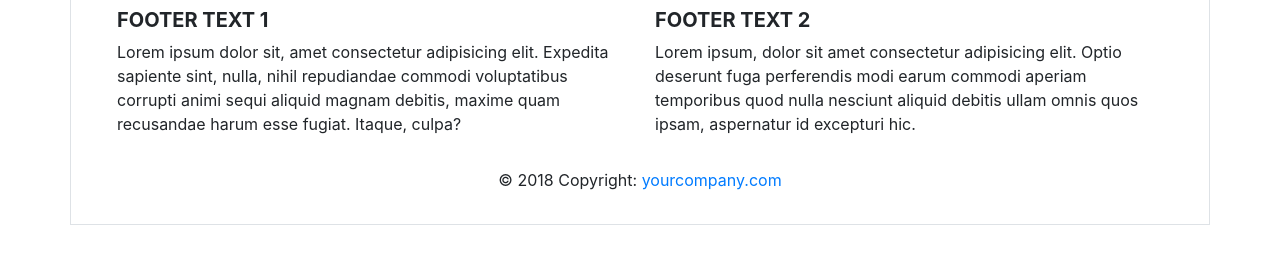
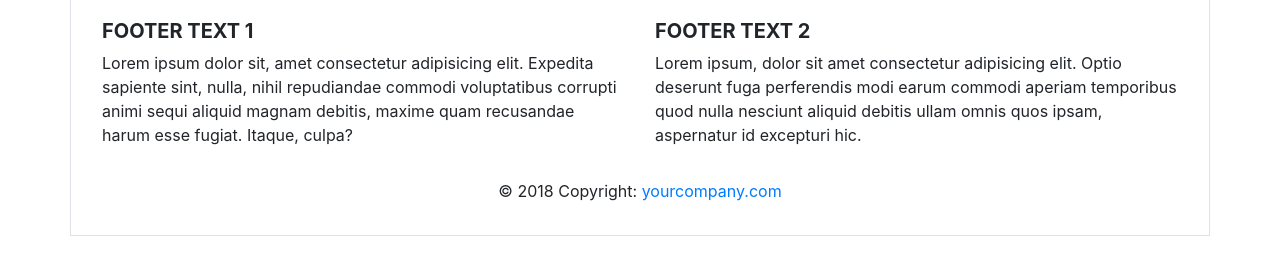
Before and after one commit to haidangbosco/cnpmnc.182.yasuo, a PHP site: page / in a window 1280 px wide. Shown: the part 536-800 px from the top of the page. Run offline with PHP 8.4, Linux system fonts and the light colour scheme; data comes from the database, SQL or seed files in the repository; some libraries are stand-ins or nearby versions.

Commit message:
fix homepage padding

```diff
--- a/index.php
+++ b/index.php
@@ -21,7 +21,7 @@
 </head>
 
 <body>
-	<div class="container border">
+	<div class="container border p-0">
         <?php include 'header.php' ?>
         <?php include 'books.php' ?>
         <?php include 'footer.php' ?>
```
